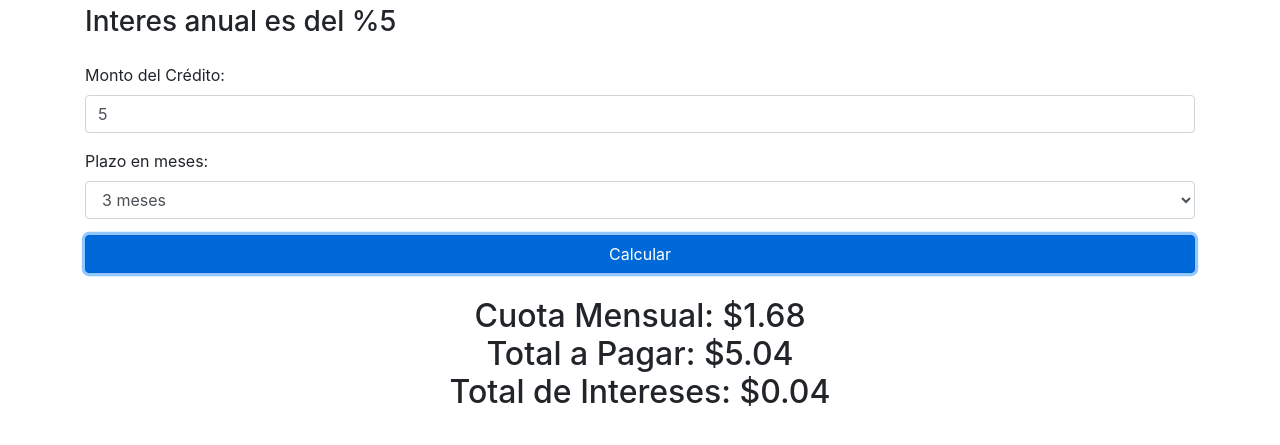
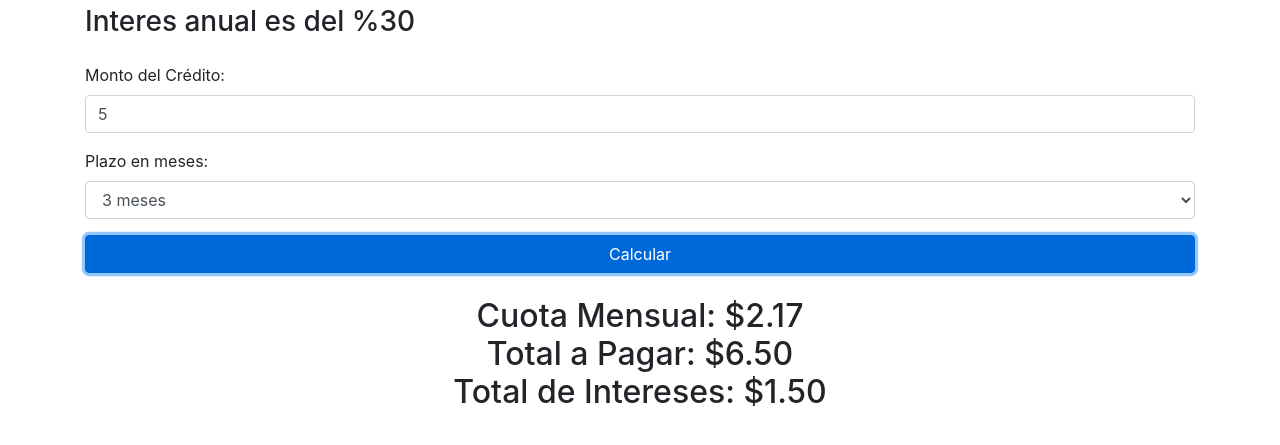
Before and after one commit to LimaGianFranco/JS, a plain HTML site: page index.html in a window 1280 px wide. Both pictures are taken after typing "5" into the empty fields and a click on the button "Calcular". Shown: the part 99-544 px from the top of the page. Drawn offline with nearby package versions, Linux system fonts and the light colour scheme.

Commit message:
quitando while y arreglo de calculos

```diff
--- a/index.html
+++ b/index.html
@@ -4,12 +4,12 @@
     <meta charset="UTF-8">
     <meta name="viewport" content="width=device-width, initial-scale=1.0">
     <link rel="stylesheet" href="https://maxcdn.bootstrapcdn.com/bootstrap/4.5.2/css/bootstrap.min.css">
-    <title>Simulador de Créditos Básico</title>
+    <title>JS</title>
 </head>
 <body>
     <div class="container mt-5">
         <h1 class="text-center">Simulador de Créditos</h1>
-        <h3> Interes anual es del %5 </h3>
+        <h3> Interes anual es del %30 </h3>
         <form id="formularioCredito" class="mt-4">
             <div class="form-group">
                 <label for="monto">Monto del Crédito:</label>
--- a/js/main.js
+++ b/js/main.js
@@ -1,6 +1,4 @@
-
-const INTERES_ANUAL = 5;
-
+const INTERES_ANUAL = 30;
 
 function calcularCredito() {
     let monto = obtenerMonto();
@@ -11,9 +9,11 @@ function calcularCredito() {
         return;
     }
 
-    const interesMensual = (INTERES_ANUAL / 100) / 12;
-    const cuota = calcularCuota(monto, interesMensual, plazoMeses);
-    mostrarResultado(cuota, plazoMeses, monto);
+    const interesTotal = monto * (INTERES_ANUAL / 100);
+    const totalAPagar = monto + interesTotal;
+    const cuota = totalAPagar / plazoMeses;
+
+    mostrarResultado(cuota, plazoMeses, monto, interesTotal);
 }
 
 //----------------------- VALIACION MONTOS --------------------------
@@ -40,20 +40,19 @@ function obtenerPlazo() {
     } else if (plazoInput === "12") {
         return 12;
     } else {
-        document.getElementById('resultado').innerText = "Por favor, selecciona un plazo válido (3, 6 o 12 meses).";
+        // document.getElementById('resultado').innerText = "Por favor, selecciona un plazo válido (3, 6 o 12 meses).";
         return null;
     }
 }
 
-//----------------------- CALCULO DE CUOTAS --------------------------
-function calcularCuota(monto, interesMensual, plazoMeses) {
-    return monto * (interesMensual / (1 - Math.pow(1 + interesMensual, -plazoMeses)));
-}
+//----------------------- MOSTRAR RESULTADOS --------------------------
+function mostrarResultado(cuota, plazoMeses, monto, interesTotal) {
+    const totalAPagar = cuota * plazoMeses;
+    const totalInteres = interesTotal;
 
-//----------------------- MOSTRAR RESULTADOS --------------------------
-function mostrarResultado(cuota, plazoMeses, monto) {
-    const totalAPagar = cuota * plazoMeses;
-    const totalInteres = totalAPagar - monto;
+    console.log("Cuota: ", cuota);
+    console.log("Total a Pagar: ", totalAPagar);
+    console.log("Total de Intereses: ", totalInteres);
 
     document.getElementById('resultado').innerText =
         `Cuota Mensual: $${cuota.toFixed(2)}\n` +
```
